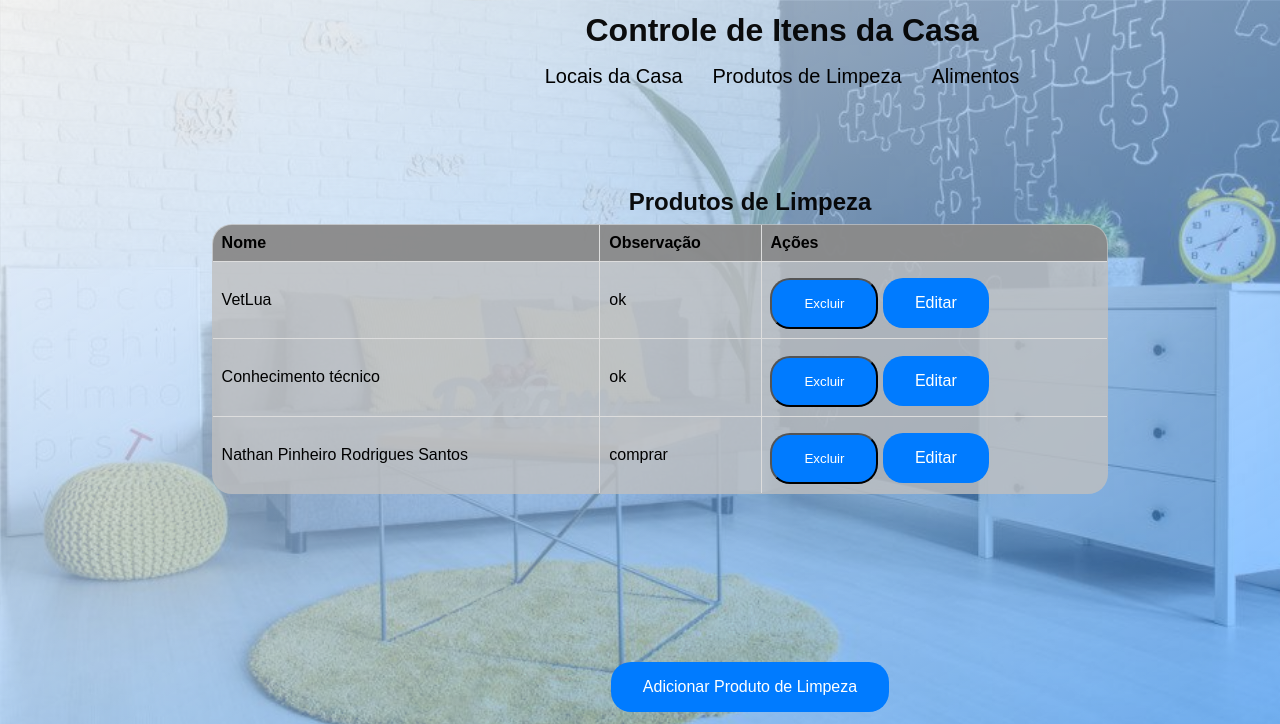
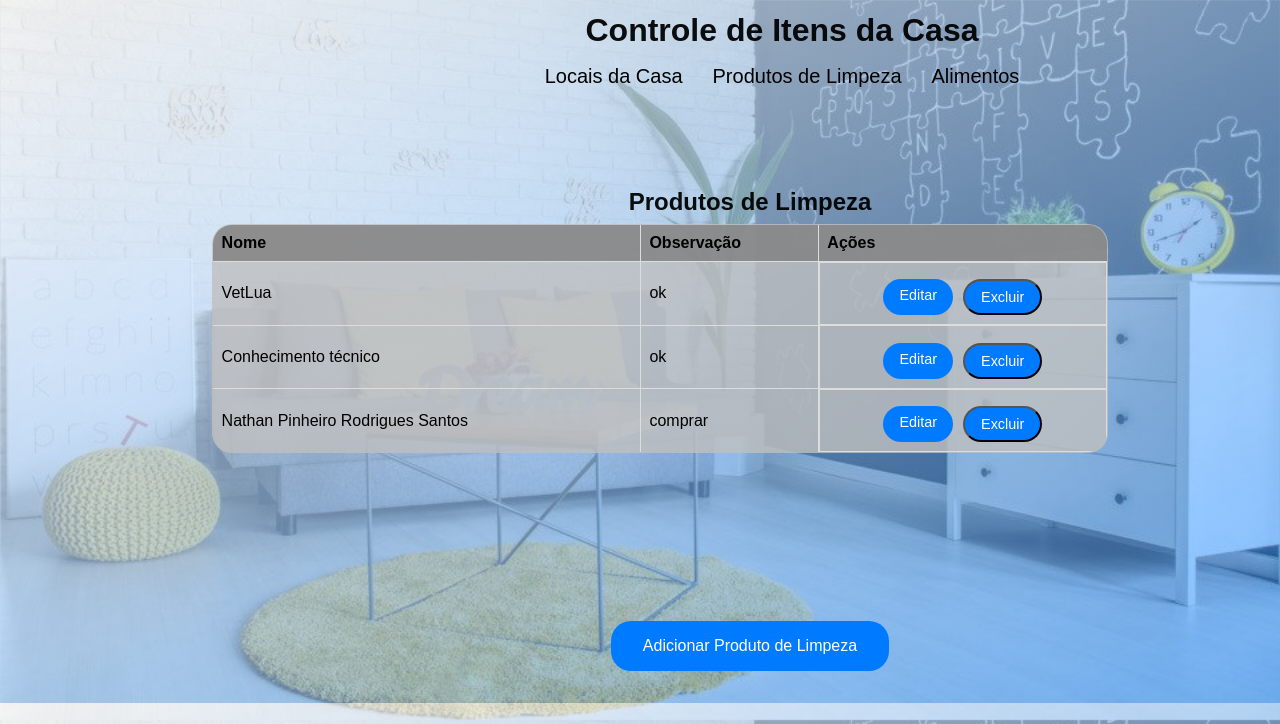
Before and after one commit to NathanpSantos/Controle-de-Itens-da-Casa, a Flask app: page /cleaning_products in a window 1280 px wide; the page is wider, and only the part inside the window is pictured. Shown: the top 724 px of that part. Run offline with Flask 3, Linux system fonts and the light colour scheme; data comes from the database, SQL or seed files in the repository.

Commit message:
Adjust styles and fix layout for edit and delete buttons

```diff
--- a/static/style.css
+++ b/static/style.css
@@ -181,7 +181,6 @@ h1 {
     text-align: center; /* Centralizar o texto dos campos de entrada */
 }
 
-
 /* Estilo dos botões no formulário de adição de itens quando o mouse passa por cima */
 .add-item-form .button:hover {
     background-color: #0056b3;
@@ -208,7 +207,6 @@ table {
     border-radius: 20px; /* Bordas arredondadas na tabela */
     overflow: hidden; /* Para aplicar borda arredondada corretamente */
     border: 1px solid #ddd;
-
 }
 
 /* Estilo para as células da tabela */
@@ -261,6 +259,19 @@ tr.done td {
     margin-right: 180px;
 }
 
+/* Estilo para os botões de ação (editar e excluir) na tabela */
+.action-buttons {
+    display: flex;
+    justify-content: center;
+    gap: 10px; /* Espaçamento entre os botões */
+}
+
+/* Estilo dos botões de ação para garantir que fiquem alinhados e consistentes */
+.action-buttons .button {
+    padding: 0.5rem 1rem; /* Ajuste o padding conforme necessário */
+    font-size: 0.9rem; /* Ajuste o tamanho da fonte conforme necessário */
+}
+
 /* Adições para responsividade */
 @media (max-width: 768px) {
     header {
--- a/templates/cleaning_products.html
+++ b/templates/cleaning_products.html
@@ -31,13 +31,11 @@
                 <tr>
                     <td>{{ product['name'] }}</td>
                     <td>{{ product['observation'] }}</td>
-                    <td>
-                        <div class="button-group">
-                            <form action="{{ url_for('delete_cleaning_product', product_id=product.id) }}" method="post" style="display:inline;">
-                                <button type="submit" class="button">Excluir</button>
-                            </form>
-                            <a href="{{ url_for('edit_cleaning_product', product_id=product.id) }}" class="button">Editar</a>
-                        </div>
+                    <td class="action-buttons">
+                        <a href="{{ url_for('edit_cleaning_product', product_id=product.id) }}" class="button">Editar</a>
+                        <form action="{{ url_for('delete_cleaning_product', product_id=product.id) }}" method="POST" style="display:inline;">
+                            <button type="submit" class="button">Excluir</button>
+                        </form>
                     </td>
                 </tr>
                 {% endfor %}
```
